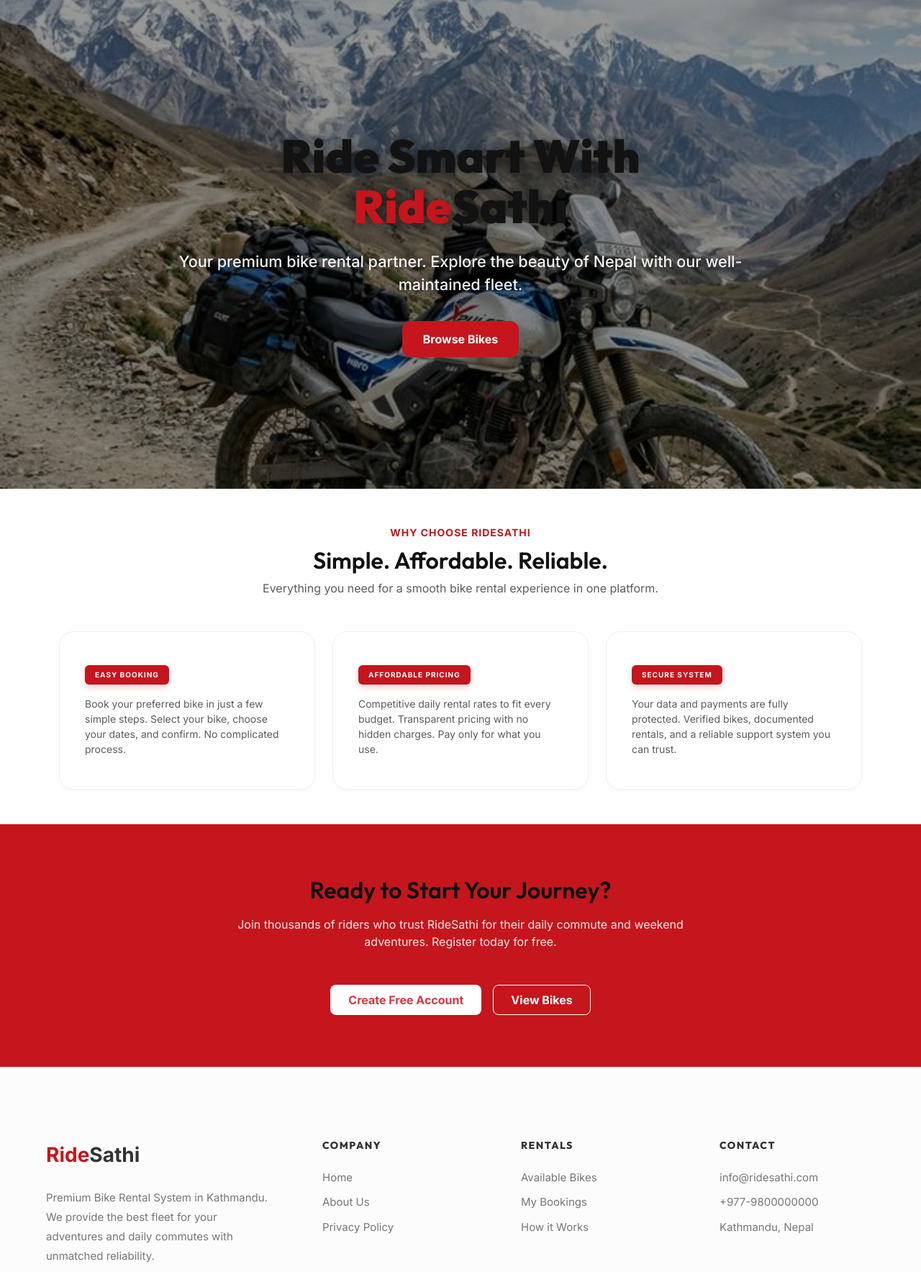
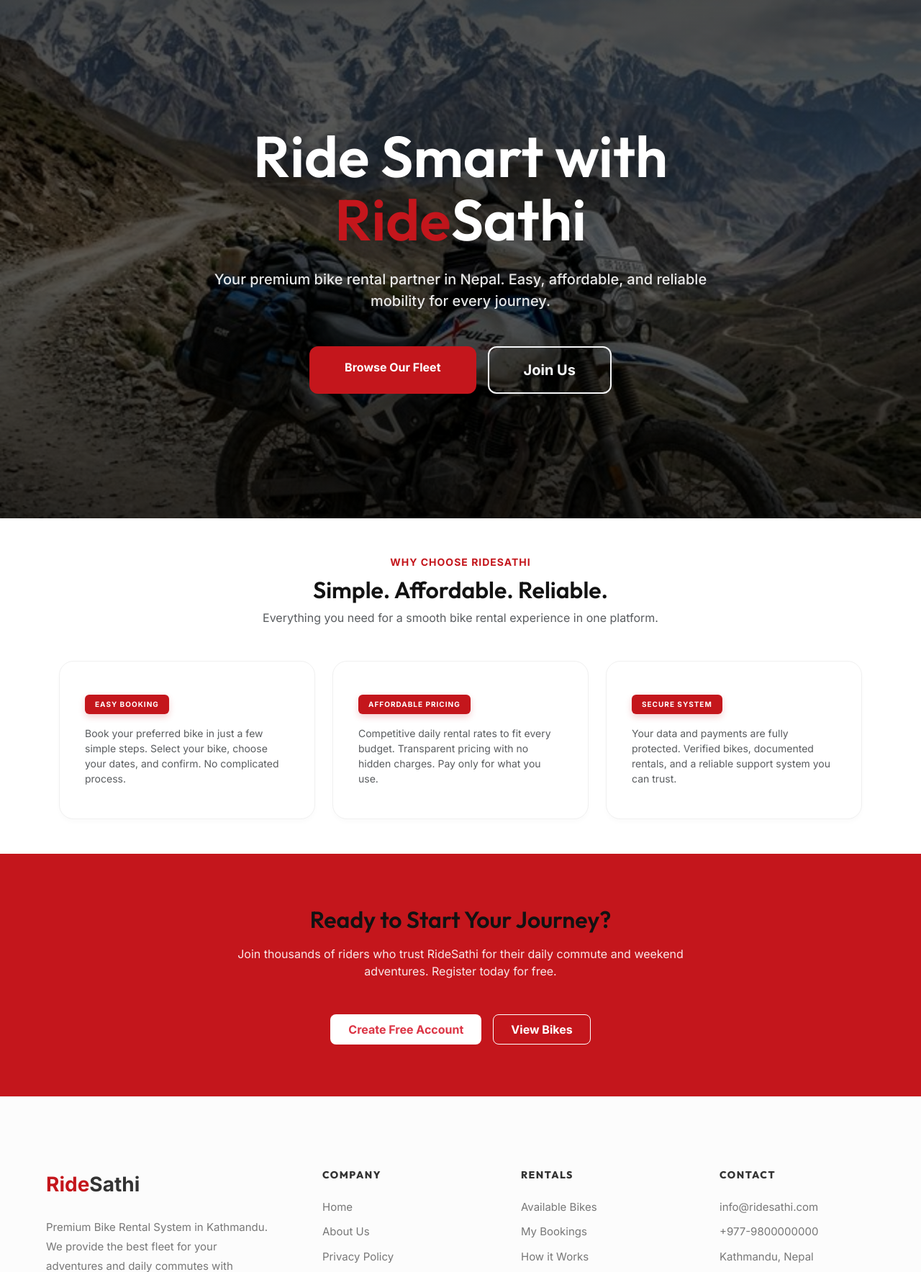
Before and after one commit to AnjilaSunar/Ride_Sathi, a Django app: template ridesathi/templates/accounts/index.html in a window 1280 px wide. Shown: the part 72-1839 px from the top of the page at 72% size. Run offline with Django 5.2, Linux system fonts and the light colour scheme; the template is opened without the code that fills it, so the values that code supplies are empty.

Commit message:
Final UI Handover: Premium Centered Hero with Mountain Bike Asset

```diff
--- a/ridesathi/static/assets/css/style.css
+++ b/ridesathi/static/assets/css/style.css
@@ -175,7 +175,7 @@ h1, h2, h3, h4, h5, h6 {
 
 .hero-section {
     position: relative;
-    height: 85vh;
+    min-height: 90vh;
     display: flex;
     align-items: center;
     justify-content: center;
@@ -185,15 +185,21 @@ h1, h2, h3, h4, h5, h6 {
     text-align: center;
     color: white;
     width: 100%;
-    margin-top: -1px; /* Avoid gap with navbar */
+    margin-top: 0;
+    overflow: hidden;
 }
 
-.hero-content {
-    width: 100%;
-    max-width: 900px;
-    padding: 0 30px;
+.hero-section::before {
+    content: '';
+    position: absolute;
+    top: 0; left: 0; right: 0; bottom: 0;
+    background: linear-gradient(to bottom, rgba(0,0,0,0.4) 0%, rgba(0,0,0,0.2) 50%, rgba(0,0,0,0.6) 100%);
+    z-index: 1;
+}
+
+.hero-section > .container {
+    position: relative;
     z-index: 2;
-    margin: 0 auto;
 }
 
 .hero-title {
--- a/ridesathi/templates/accounts/index.html
+++ b/ridesathi/templates/accounts/index.html
@@ -5,12 +5,23 @@
 {% block content %}
 
 <!-- HERO SECTION -->
-<section class="hero-section"
-    style="background-image: linear-gradient(rgba(0,0,0,0.4), rgba(0,0,0,0.4)), url('{% static 'assets/image/hero_xpulse_200_rental_1774704860350.png' %}');">
-    <div class="hero-content">
-        <h1 class="hero-title">Ride Smart with <br><span class="text-red">Ride</span>Sathi</h1>
-        <p class="hero-desc">Your premium bike rental partner. Explore the beauty of Nepal with our well-maintained fleet.</p>
-        <a href="{% url 'bikes' %}" class="btn-solid-red">Browse Bikes</a>
+<section class="hero-section d-flex align-items-center justify-content-center text-center"
+    style="background-image: linear-gradient(rgba(0,0,0,0.5), rgba(0,0,0,0.5)), url('{% static 'assets/image/hero_xpulse_200_rental_1774704860350.png' %}'); background-size: cover; background-position: center;">
+    <div class="container">
+        <div class="row justify-content-center">
+            <div class="col-lg-10">
+                <h1 class="display-1 fw-black text-white mb-4" style="line-height: 1.1; text-shadow: 0 10px 30px rgba(0,0,0,0.3);">
+                    Ride Smart with <br><span class="text-red">Ride</span>Sathi
+                </h1>
+                <p class="lead text-white mb-5 mx-auto" style="max-width: 700px; font-weight: 500; opacity: 0.9; text-shadow: 0 4px 10px rgba(0,0,0,0.3);">
+                    Your premium bike rental partner in Nepal. Easy, affordable, and reliable mobility for every journey.
+                </p>
+                <div class="d-flex justify-content-center gap-3">
+                    <a href="{% url 'bikes' %}" class="btn-solid-red btn-lg px-5 py-3 shadow-lg">Browse Our Fleet</a>
+                    <a href="{% url 'register' %}" class="btn btn-outline-light btn-lg px-5 py-3 fw-bold" style="border-radius: 12px; border-width: 2px;">Join Us</a>
+                </div>
+            </div>
+        </div>
     </div>
 </section>
 
```
